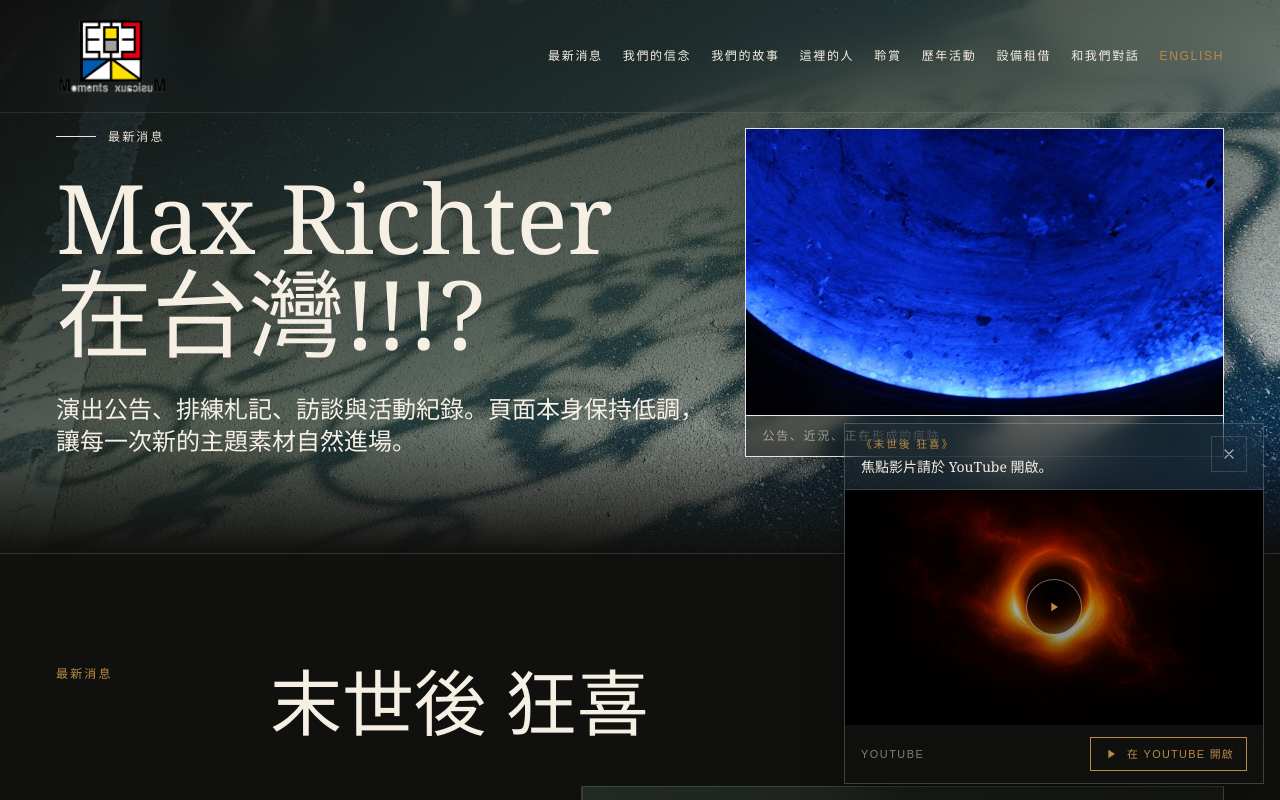
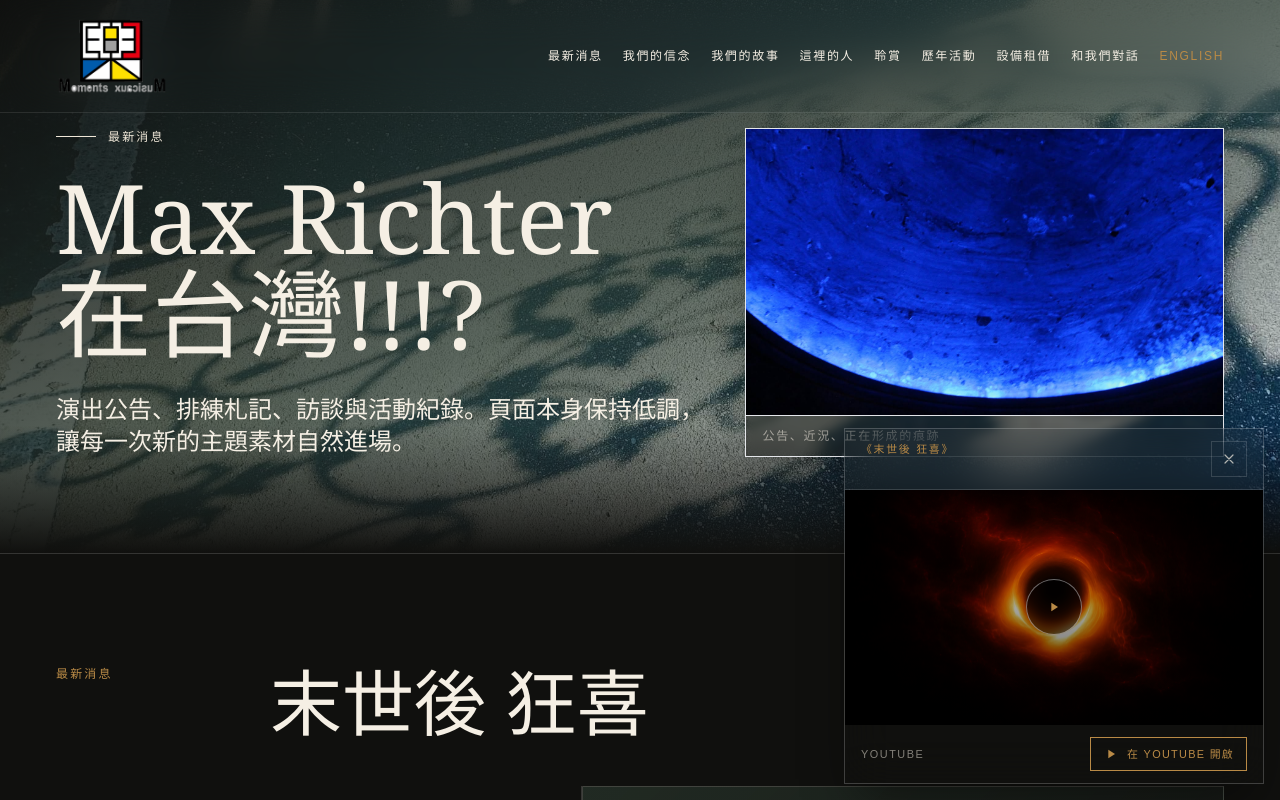
Before and after one commit to pmmtaiwan/pmm-website, a Next.js app: page /zh/journal in a window 1280 px wide. Shown: the top 800 px of the page. Built offline with nearby package versions, Linux system fonts and the light colour scheme.

Commit message:
Remove Chinese featured-video caption

```diff
--- a/content/latestNewsVideo.ts
+++ b/content/latestNewsVideo.ts
@@ -6,7 +6,7 @@
   youtubeUrl: string;
   posterImage: string;
   title: string;
-  caption: string;
+  caption?: string;
 };
 
 export const latestNewsVideoByLocale: Record<Locale, LatestNewsVideoConfig> = {
@@ -23,7 +23,6 @@
     youtubeId: "B7XEOa_TX28",
     youtubeUrl: "https://www.youtube.com/watch?v=B7XEOa_TX28",
     posterImage: "/images/page-themes/post-apocalypse-bliss-video-poster.png",
-    title: "《末世後 狂喜》",
-    caption: "焦點影片請於 YouTube 開啟。"
+    title: "《末世後 狂喜》"
   }
 };
```
